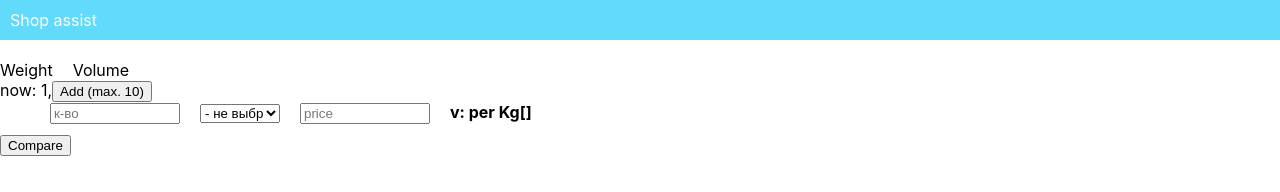
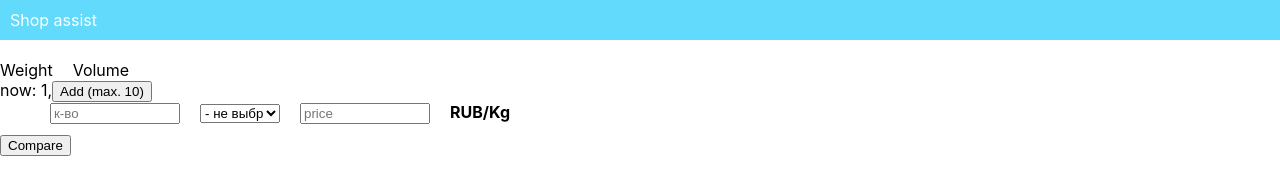
Before and after one commit to LazzyLizzard/shop-assist, a React (Create React App) app: page / in a window 1280 px wide. Shown: the top 192 px of the page. Built offline with nearby package versions, Linux system fonts and the light colour scheme.

Commit message:
Some files relocation Unstable state update

```diff
--- a/src/App.jsx
+++ b/src/App.jsx
@@ -1,26 +1,30 @@
 import React, {Component} from 'react';
-import {DEFAULT_DATA} from './initial-values';
+import {isEqual} from 'lodash';
+import {DEFAULT_DATA} from './constants/initial-values';
+import {measures} from './constants/measures';
+import {BEST_VALUES_INDEXES, COMPARE_DATA} from './constants/field-names';
 import {Header, MeasuresList, PriceItem} from './components';
-import {formula, calculatePricePerStandardValue} from './utils';
-import {measures} from './measures';
+import {calculatePricePerStandardValue, formula} from './utils';
+
 
 const MAX_ITEMS = 10;
 const DEFAULT_MEASURE_KEY = 'WEIGHT';
 
 export class App extends Component {
     state = {
-        compareData: [DEFAULT_DATA],
+        [COMPARE_DATA]: [DEFAULT_DATA],
         measure: {
             name: null,
             standard: null,
             itemName: null
-        }
+        },
+        [BEST_VALUES_INDEXES]: []
     };
 
     addItem = () => this.setState((state) => {
         return {
-            compareData: [
-                ...state.compareData,
+            [COMPARE_DATA]: [
+                ...state[COMPARE_DATA],
                 DEFAULT_DATA,
             ]
         }
@@ -38,30 +42,57 @@ export class App extends Component {
 
     changeHandler = (event, index) => {
         const {name, value} = event.target;
-        this.setState((state) => {
-            const {compareData} = state;
+        this.setState(({compareData}) => {
             // https://stackoverflow.com/a/49502115
-            compareData[index] = {
-                ...compareData[index],
-                [name]: value
-            };
-            return {compareData};
+            // shallow copies
+            // const {compareData} = state;    // array of objects
+            const item = {...compareData[index]};    // object
+            item[name] = value;
+
+            // compareData[index] = item;
+            // compareData[index] = {
+            //     ...compareData[index],
+            //     [name]: value
+            // };
+            // return {compareData: [
+            //         ...compareData,
+            //         ...[index][name] = value
+            //     ]};
+            return {
+                compareData: [
+
+                ]
+
+            }
         }, () => {
             const {compareData} = this.state;
-            compareData[index] = {
-                ...compareData[index],
-                r: calculatePricePerStandardValue({
-                    unit: compareData[index].unit,
+            const item = {...compareData[index]};    // object
+            item.r = calculatePricePerStandardValue({
+                unit: item.unit,
                 standard: this.state.measure.standard,
-                    price: compareData[index].price,
-                    quantity: compareData[index].quantity,
-                    per: 'aaa'
-                })
-            };
-            this.setState(() => ({
-                compareData
-            }))
-            // this.setRes(compareData)
+                price: item.price,
+                quantity: item.quantity,
+                per: this.state.measure.itemName
+            });
+            compareData[index] = item;
+            // compareData[index] = {
+            //     ...compareData[index],
+            //     r: calculatePricePerStandardValue({
+            //         unit: compareData[index].unit,
+            //         standard: this.state.measure.standard,
+            //         price: compareData[index].price,
+            //         quantity: compareData[index].quantity,
+            //         per: this.state.measure.itemName
+            //     })
+            // };
+            // this.setState(() => {
+            //     return {compareData}
+            // }
+            //     // , () => {
+            //     //     console.log('cb')
+            //     // }
+            // )
+            this.setState({compareData});
         })
     };
 
@@ -83,8 +114,19 @@ export class App extends Component {
 
     }
 
+    componentDidUpdate(prevProps, prevState) {
+        console.log('t', this.state[COMPARE_DATA], 'p', prevState[COMPARE_DATA]);
+        console.log('CDU');
+        if (!isEqual(prevState[COMPARE_DATA], this.state[COMPARE_DATA])) {
+            console.log('AAA');
+            this.setState(() => ({[BEST_VALUES_INDEXES]: []}))
+        }
+    }
+
+
     render() {
         const {compareData} = this.state;
+        console.log(compareData);
         return (
             <div>
                 <Header />
@@ -103,9 +145,8 @@ export class App extends Component {
                 <div>
                     {/* TODO [sf] 03.02.2019 use other key */}
                     {
-                        compareData.map((item, index) => {
-                                // console.log(item);
-                                return (
+                        compareData.map((item, index) =>
+                            (
                                 <PriceItem
                                     key={index}
                                     props={item}
@@ -115,13 +156,22 @@ export class App extends Component {
                                     removeHandler={this.removeItem}
                                     measureKey={DEFAULT_MEASURE_KEY}
                                     measure={this.state.measure}
+                                    bestValues={this.state[BEST_VALUES_INDEXES]}
                                 />)
-                            }
                         )
                     }
                 </div>
                 <div>
-                    <button type="button" onClick={() => formula(compareData)}>Compare</button>
+                    <button
+                        type="button"
+                        onClick={() => this.setState(() => {
+                            return {
+                                [BEST_VALUES_INDEXES]: formula(compareData)
+                            }
+                        })}
+                    >
+                        Compare
+                    </button>
                 </div>
             </div>
         );
--- a/src/components/constants/field-names.js
+++ /dev/null
@@ -1 +0,0 @@
-export const UNIT = 'unit';
--- a/src/components/price-item/price-item.jsx
+++ b/src/components/price-item/price-item.jsx
@@ -1,8 +1,7 @@
 import React from 'react';
 import {get} from 'lodash';
-import {calculatePricePerStandardValue} from '../../utils';
 import {Input} from '../input';
-import {measures} from '../../measures';
+import {measures} from '../../constants/measures';
 import './price-item.scss'
 
 
@@ -20,12 +19,13 @@ const getMeasuresOptions = (measureKey) => {
         ))
 };
 
-export const PriceItem = ({props, index, changeHandler, allowDelete, removeHandler, measureKey, measure}) => {
-    console.log(props);
-    const {standard, itemName} = measure;
+export const PriceItem = ({props, index, changeHandler, allowDelete, removeHandler, measureKey, measure, bestValues}) => {
+    const {itemName} = measure;
     return (
         <div className="price-item">
-            <div className="price-item__mark" />
+            <div className="price-item__mark">
+                {bestValues.includes(index) && <div>**</div>}
+            </div>
             <div className="price-item__quantity">
                 <Input
                     placeholder="к-во"
@@ -55,13 +55,7 @@ export const PriceItem = ({props, index, changeHandler, allowDelete, removeHandl
                 />
             </div>
             <div className="price-item__result">
-                v: {
-                calculatePricePerStandardValue({
-                    ...props,
-                    standard,
-                    per: itemName
-                })}
-                [{props.r}]
+                {props.r} RUB/{itemName}
             </div>
             <div className="price-item__button">
                 {allowDelete &&
--- /dev/null
+++ b/src/constants/field-names.js
@@ -0,0 +1,4 @@
+export const COMPARE_DATA = 'compareData';
+export const UNIT = 'unit';
+export const RESULT = 'r';
+export const BEST_VALUES_INDEXES = 'bestValuesIndexes';
--- a/src/utils.js
+++ b/src/utils.js
@@ -1,19 +1,26 @@
-import {minBy} from 'lodash';
+import {minBy, get} from 'lodash';
 
-export const formula = (values) => {
-    console.log(values);
-    const x = minBy(values, 'price');
-    console.log('x', x);
-    return x;
+export const formula = (values = []) => {
+    if (values.length) {
+        console.log(values);
+        // const minVal = minBy(values, 'r');
+        const minValObject = minBy(values, (item) => item.r);
+        const minVal = get(minValObject, 'r');
+        const indexes = values.reduce((acc, item, index) => {
+            return item.r === minVal ? [...acc, index] : acc;
+        }, []);
+        console.log(indexes);
+        console.log('x', indexes);
+        return indexes;
+    }
+    return 0;
 };
 
-export const calculatePricePerStandardValue = ({unit, standard, price, quantity, per}) => {
-    console.log('>>> u %s, s %s, p %s, q %s', unit, standard, price, quantity);
-
+export const calculatePricePerStandardValue = ({unit, standard, price, quantity}) => {
+    // console.log('>>> u %s, s %s, p %s, q %s', unit, standard, price, quantity);
     // 1000/цена * вес в граммах
-
     const result = Number(unit) * Number(price) / (Number(quantity) / Number(standard));
-    return isNaN(result) ? `per ${per}` : Math.round(result);
+    return isNaN(result) || !result ? '-' : Math.round(result);
 };
 
 // TODO [sf] 10.02.2019 curry for getMeasuresOptions
```
Also changed, not shown: src/components/buttons/button-detete/button-delete.jsx (added, +11 -0 lines), src/constants/initial-values.js (renamed from src/initial-values.js), src/constants/measures.js (renamed from src/measures.js). Lines whose indentation alone changed are shown as unchanged.
